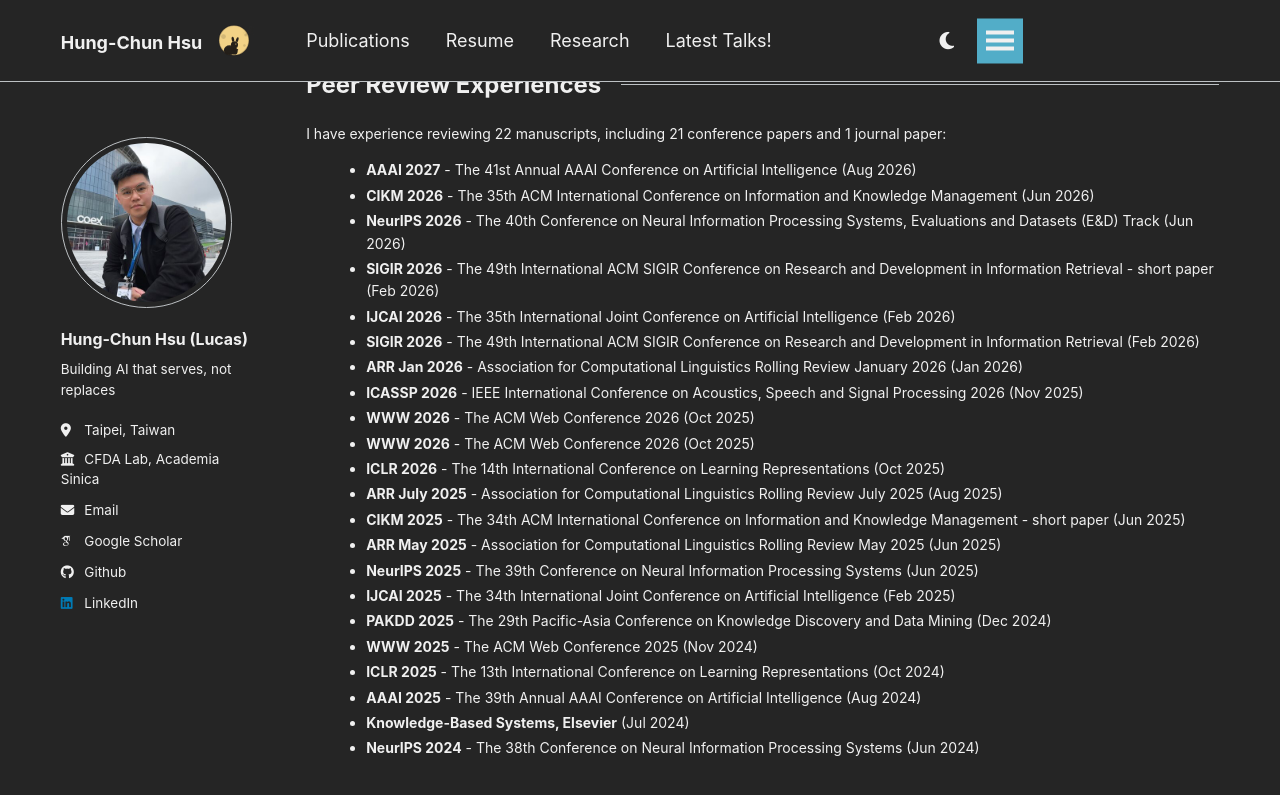
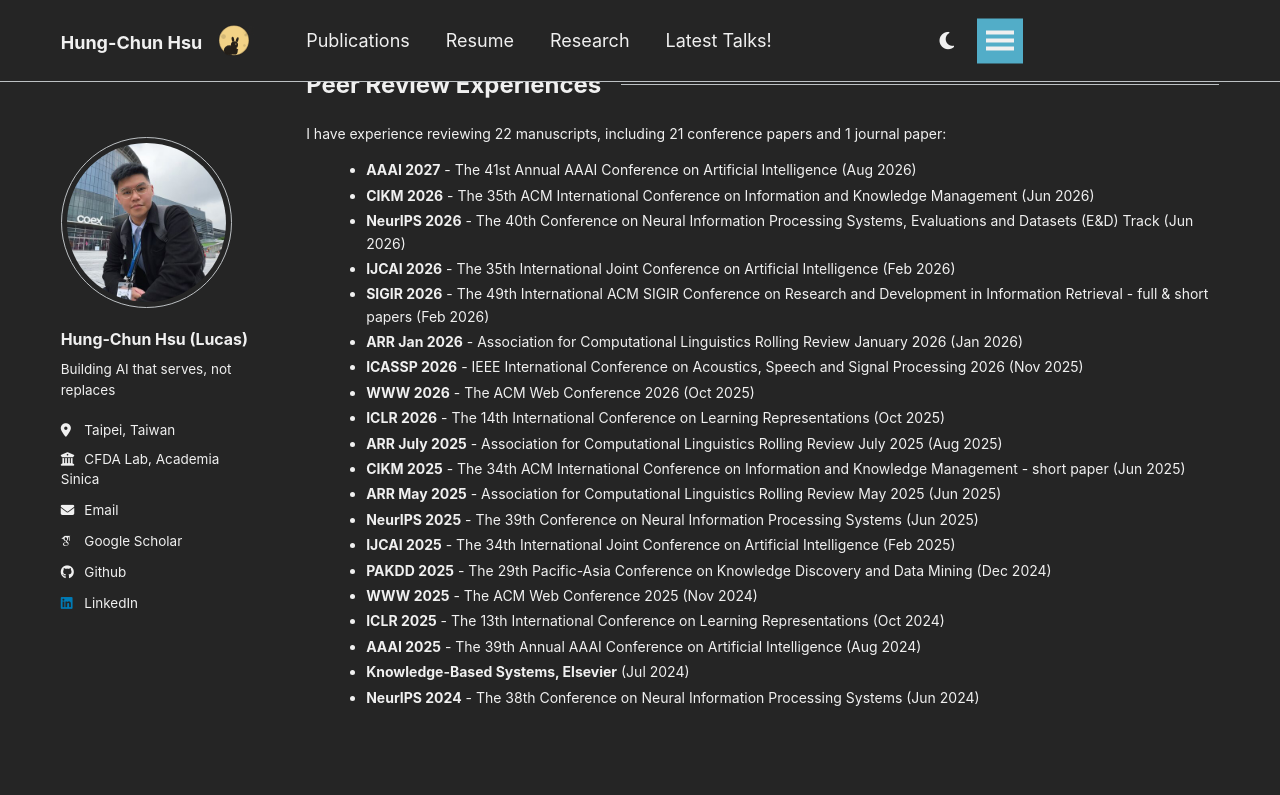
Before and after one commit to lucas-hc-hsu/lucas-hc-hsu.github.io, a Jekyll site: the page built from _pages/research.html, in a window 1280 px wide and 900 px high, scrolled down 1280 px. Shown: the top 795 px of the window. Built offline with Jekyll 4.4.1, drawn with Linux system fonts in a browser that asks for light colours; some web fonts are replaced.

Commit message:
List each reviewed conference once
The peer review list showed WWW 2026 twice, one line per paper, and SIGIR
2026 twice as well, once for the full paper and once for the short one. The
list is meant to name venues, so fold each pair into a single line and name
both SIGIR tracks in it.

The count above the list still says 22 manuscripts: it counts papers, not
lines, and that number was right.

Co-Authored-By: Claude Opus 5 (1M context) <noreply@anthropic.com>
Claude-Session: https://claude.ai/code/session_01TZboRfAHBmNHKMUHvEqihV

```diff
--- a/_pages/research.html
+++ b/_pages/research.html
@@ -229,12 +229,10 @@ author_profile: true
     <li style="margin-bottom: 3px;"><strong>AAAI 2027</strong> - The 41st Annual AAAI Conference on Artificial Intelligence (Aug 2026)</li>
     <li style="margin-bottom: 3px;"><strong>CIKM 2026</strong> - The 35th ACM International Conference on Information and Knowledge Management (Jun 2026)</li>
     <li style="margin-bottom: 3px;"><strong>NeurIPS 2026</strong> - The 40th Conference on Neural Information Processing Systems, Evaluations and Datasets (E&amp;D) Track (Jun 2026)</li>
-    <li style="margin-bottom: 3px;"><strong>SIGIR 2026</strong> - The 49th International ACM SIGIR Conference on Research and Development in Information Retrieval - short paper (Feb 2026)</li>
     <li style="margin-bottom: 3px;"><strong>IJCAI 2026</strong> - The 35th International Joint Conference on Artificial Intelligence (Feb 2026)</li>
-    <li style="margin-bottom: 3px;"><strong>SIGIR 2026</strong> - The 49th International ACM SIGIR Conference on Research and Development in Information Retrieval (Feb 2026)</li>
+    <li style="margin-bottom: 3px;"><strong>SIGIR 2026</strong> - The 49th International ACM SIGIR Conference on Research and Development in Information Retrieval - full &amp; short papers (Feb 2026)</li>
     <li style="margin-bottom: 3px;"><strong>ARR Jan 2026</strong> - Association for Computational Linguistics Rolling Review January 2026 (Jan 2026)</li>
     <li style="margin-bottom: 3px;"><strong>ICASSP 2026</strong> - IEEE International Conference on Acoustics, Speech and Signal Processing 2026 (Nov 2025)</li>
-    <li style="margin-bottom: 3px;"><strong>WWW 2026</strong> - The ACM Web Conference 2026 (Oct 2025)</li>
     <li style="margin-bottom: 3px;"><strong>WWW 2026</strong> - The ACM Web Conference 2026 (Oct 2025)</li>
     <li style="margin-bottom: 3px;"><strong>ICLR 2026</strong> - The 14th International Conference on Learning Representations (Oct 2025)</li>
     <li style="margin-bottom: 3px;"><strong>ARR July 2025</strong> - Association for Computational Linguistics Rolling Review July 2025 (Aug 2025)</li>
```
